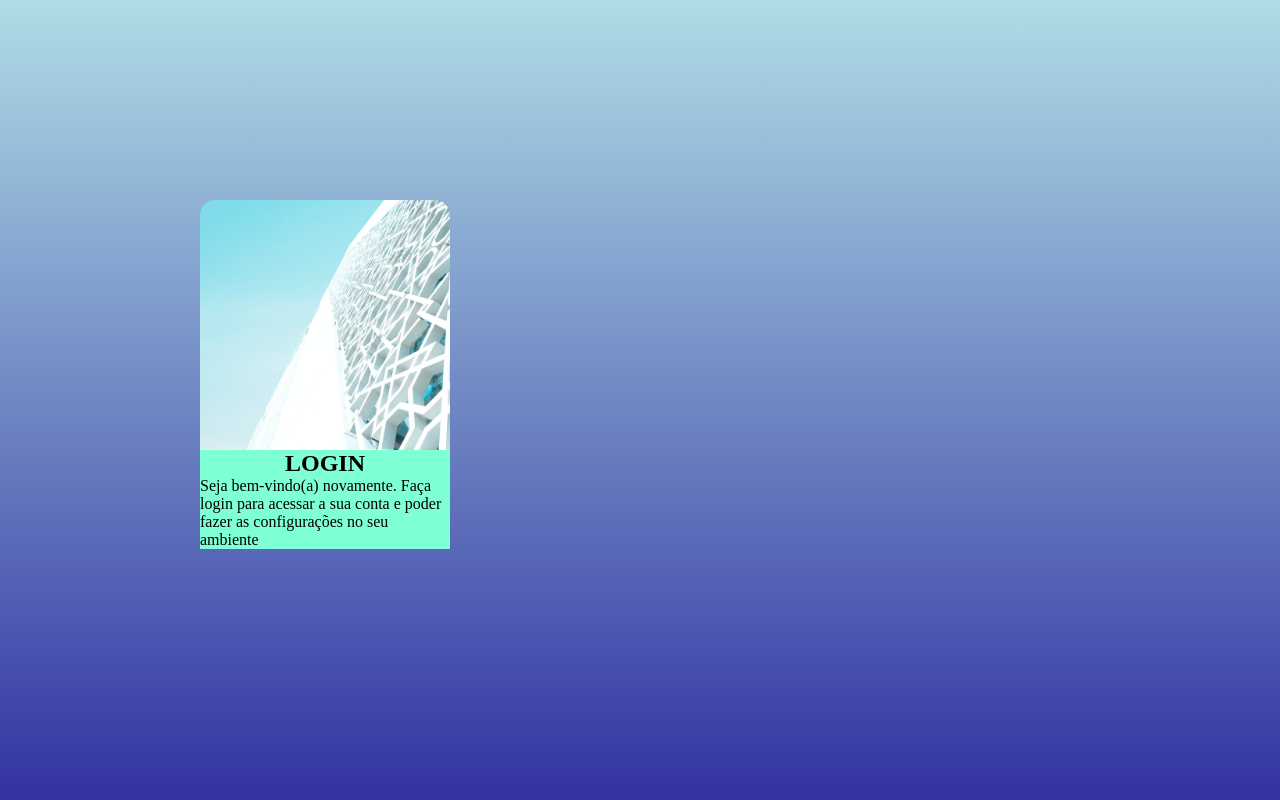
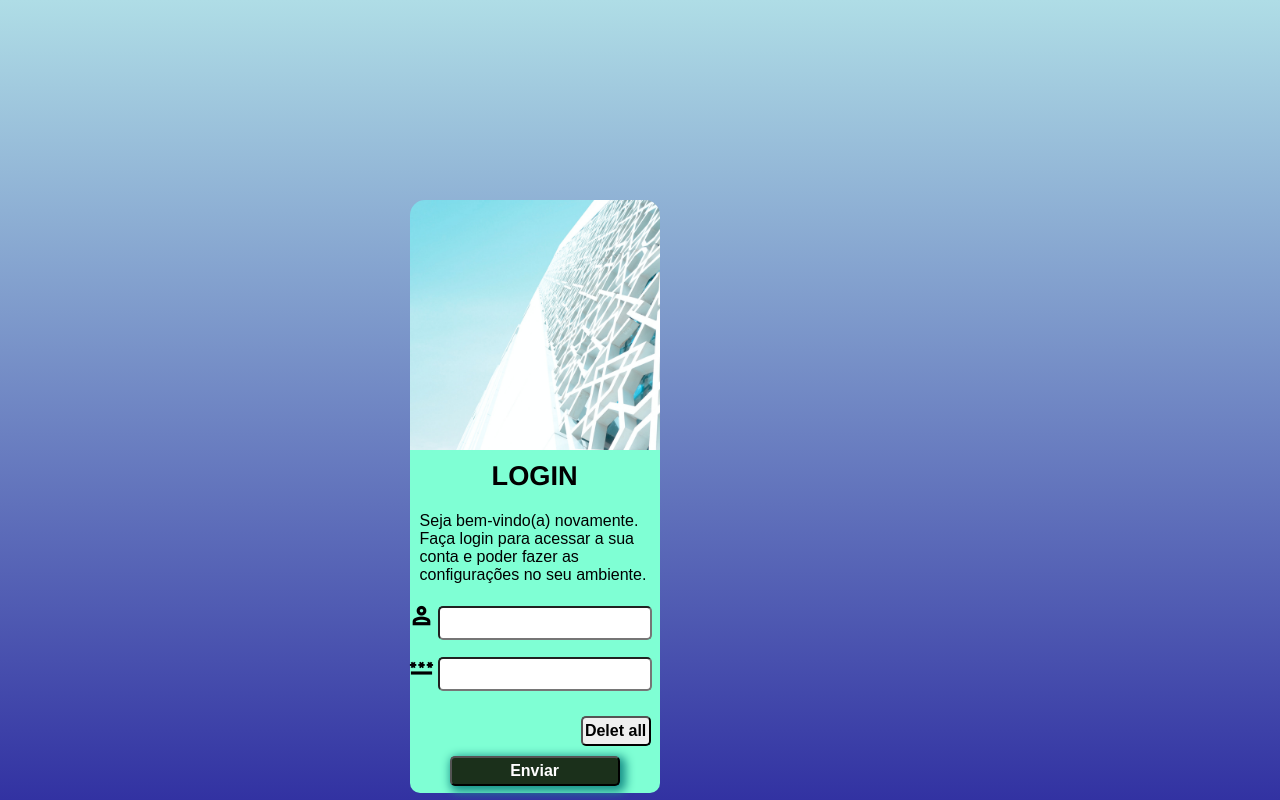
Before and after one commit to HBraSil/html-css, a plain HTML site: page desafios/d15/novoindex.html in a window 1280 px wide. Drawn offline with nearby package versions, Linux system fonts and the light colour scheme.

Commit message:
novo index

```diff
--- a/desafios/d15/Novostyle.css
+++ b/desafios/d15/Novostyle.css
@@ -19,7 +19,7 @@ section.imagem {
     background-size: cover;
     background-repeat: no-repeat;
     position: absolute;
-    left: 200px;
+    left: 32%;
     top: 200px;
     border-top-left-radius: 15px;
     border-top-right-radius: 15px;
@@ -30,11 +30,59 @@ section.login {
     width: 250px;
     background-color: aquamarine;
     position: absolute;
-    left: 200px;
+    left: 32%;
     top: 450px;
+    border-end-start-radius: 10px;
+    border-end-end-radius: 10px;
 }
 
 section h1 {
+    font-family: 'Franklin Gothic Medium', 'Arial Narrow', Arial, sans-serif;
     text-align: center;
-    margin: ;
+    padding: 10px;
+    font-size: 1.7em;
 }
+
+p {
+    font-family: Arial, Helvetica, sans-serif;
+    padding: 10px;
+}
+
+span.material-symbols-outlined {
+    font-weight: 900;
+    margin-top: 10px;
+    font-size: x-large;
+}
+
+input {
+    height: 30px;
+    width: 210px;
+    margin-bottom: 5px;
+    border-radius: 5px;
+    font-weight: 600;
+    font-size: medium;
+}
+
+.delet {
+    margin-top: 20px;
+    margin-left: 171px;
+    width: 70px;
+    cursor: pointer;
+}
+
+.enviar {
+    display: block;
+    margin: auto;
+    width: 170px;
+    margin-top: 5px;
+    margin-bottom: 7px;
+    background-color: rgb(27, 48, 27);
+    color: white;
+    box-shadow: 3px 3px 10px 3px rgb(25, 146, 138);
+    cursor: pointer;
+}
+
+.delet:hover {
+    transform: translate(-10%, -10%);
+
+}
--- a/desafios/d15/novoindex.html
+++ b/desafios/d15/novoindex.html
@@ -5,6 +5,8 @@
     <meta http-equiv="X-UA-Compatible" content="IE=edge">
     <meta name="viewport" content="width=device-width, initial-scale=1.0">
     <title>Tela de Login</title>
+    <link rel="stylesheet" href="https://fonts.googleapis.com/css2?family=Material+Symbols+Outlined:opsz,wght,FILL,GRAD@20..48,100..700,0..1,-50..200" />
+    <link rel="stylesheet" href="https://fonts.googleapis.com/css2?family=Material+Symbols+Outlined:opsz,wght,FILL,GRAD@20..48,100..700,0..1,-50..200" />
     <link rel="stylesheet" href="Novostyle.css">
 </head>
 <body>
@@ -13,8 +15,22 @@
     </section>
     <section class="login">
         <h1>LOGIN</h1>
-        <p>Seja bem-vindo(a) novamente. Faça login para acessar a sua conta e poder fazer as configurações no seu ambiente</p>
+        <p>Seja bem-vindo(a) novamente. Faça login para acessar a sua conta e poder fazer as configurações no seu ambiente.</p>
+        <form action="cadastro.php">
+            <label for="ilogin">
+                <span class="material-symbols-outlined">person</span>
+            </label>
+            <input type="text" name="login" id="ilogin">
 
+            <label for="isenha">
+                <span class="material-symbols-outlined">password</span>
+            </label>
+            <input type="password" name="senha" id="isenha">
+
+            <input type="reset" value="Delet all" class="delet">
+            <input type="submit" value="Enviar" class="enviar">
+
+        </form>
     </section>
 </body>
 </html>
```
Also changed, not shown: desafios/d15/index.html (+7 -2 lines).
